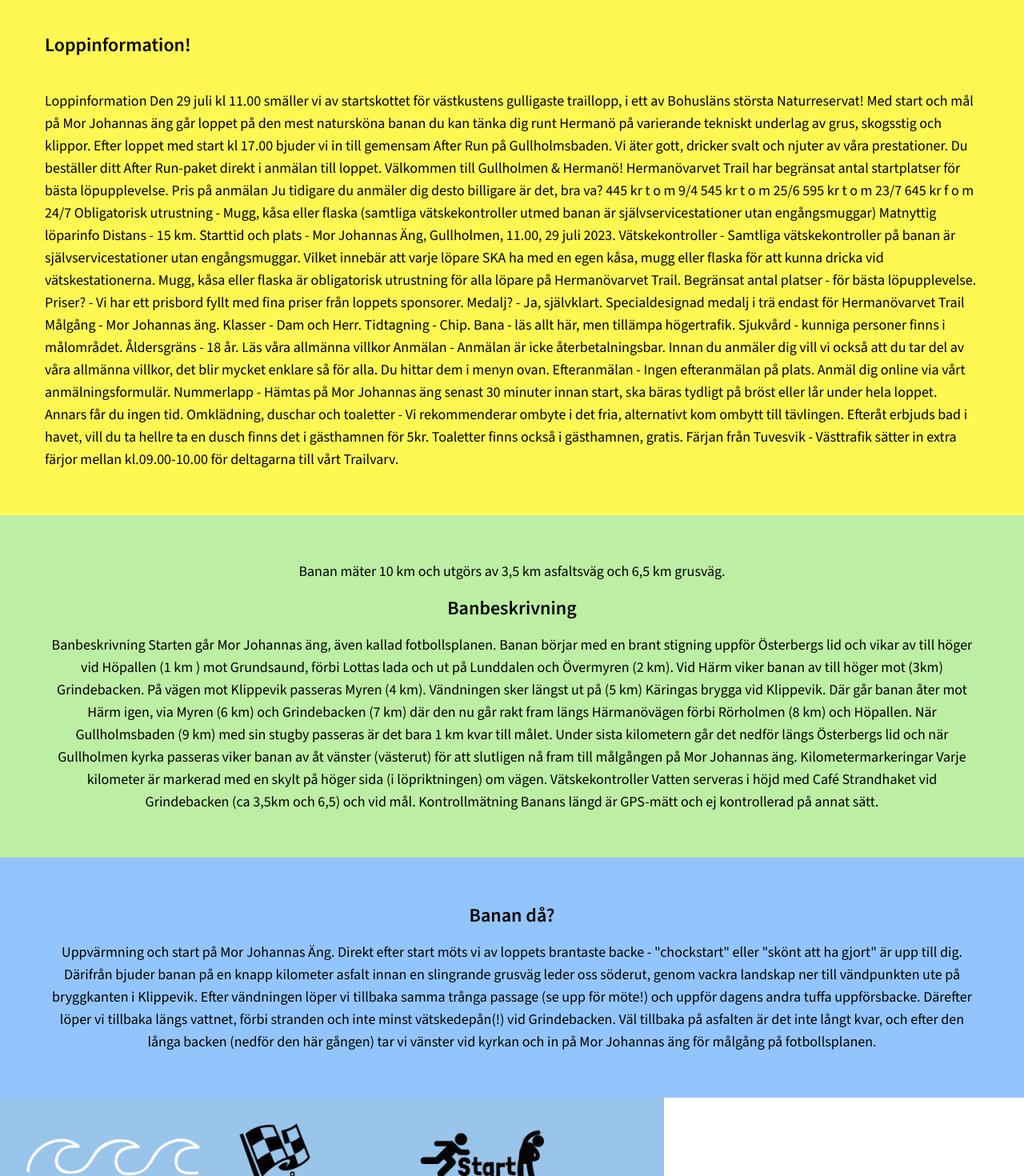
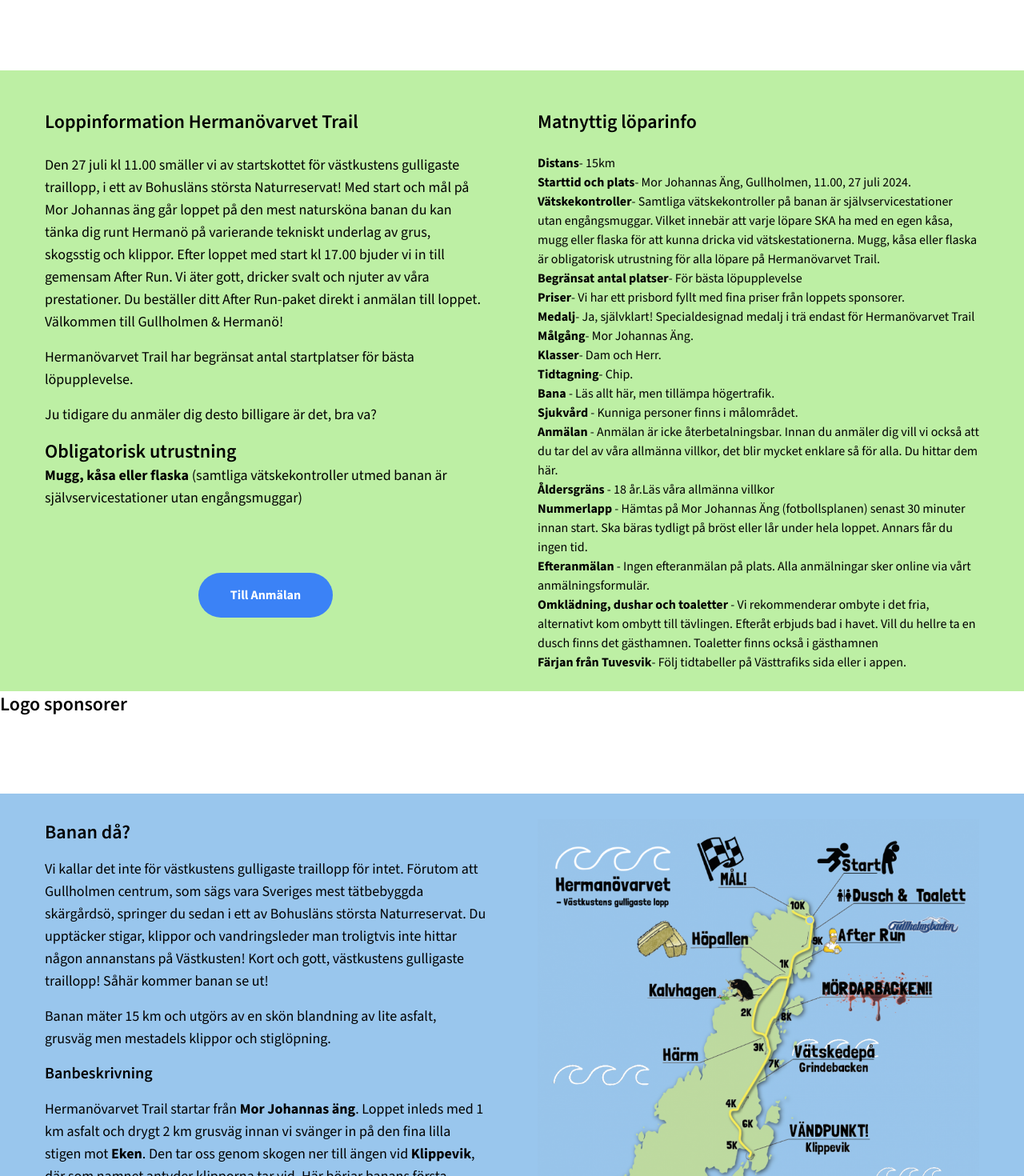
Before and after one commit to viktoramattsson/hermanovarvet, a Next.js app: page /hermanovarvet/hermanoTrail in a window 1280 px wide. Shown: the part 920-2390 px from the top of the page at 80% size. Built offline with nearby package versions, Linux system fonts and the light colour scheme.

Commit message:
major updates

```diff
--- a/src/components/Navbar/Navbar.jsx
+++ b/src/components/Navbar/Navbar.jsx
@@ -48,7 +48,7 @@
                       <Link href="/hermanoTrail">Hermanövarvet Trail</Link>
                     </li>
                     <li className="py-2 px-4 hover:bg-gray-200">
-                      <Link href="/lopp3">Hermanövarvet Barnloppet</Link>
+                      <Link href="/barnLopp">Hermanövarvet Barnloppet</Link>
                     </li>
                   </ul>
                 )}
@@ -154,7 +154,7 @@
                       }}
                       className="pl-3 py-3 hover:bg-gray-200"
                     >
-                      <Link href="/barn">Barnloppet</Link>
+                      <Link href="/barnLopp">Barnloppet</Link>
                     </li>
                   </ul>
                 )}
--- /dev/null
+++ b/src/components/PartnerBanner/partnerBanner.js
@@ -0,0 +1,10 @@
+import React from 'react';
+
+function PartnerBanner() {
+  return (
+    <div className="h-32">
+      <h1>Logo sponsorer</h1>
+    </div>
+  );
+}
+export default PartnerBanner;
--- a/src/pages/_app.js
+++ b/src/pages/_app.js
@@ -1,11 +1,12 @@
 import '@/styles/globals.css';
 import Layout from '@/components/Layout/layout';
 import Head from 'next/head';
-import { Source_Sans_3 } from 'next/font/google';
+import { Source_Sans_3, Londrina_Solid } from 'next/font/google';
 
 const sourceSans = Source_Sans_3({
   subsets: ['latin'],
   weights: [400, 600, 700],
+  // variable: '--font-source-sans',
 });
 
 export default function App({ Component, pageProps }) {
--- a/src/pages/hermanoTrail.jsx
+++ b/src/pages/hermanoTrail.jsx
@@ -3,6 +3,7 @@
 import Link from 'next/link';
 import HV from '../../public/images/hv-05589.jpg';
 import map from '../../public/images/map.png';
+import PartnerBanner from '@/components/PartnerBanner/partnerBanner';
 
 function Hermanovarvet() {
   const raceInfoRef = useRef(null);
@@ -63,99 +64,180 @@
           </Link>
         </div>
       </div>
-
-      <div ref={raceInfoRef} className="bg-hv-yellow py-10 px-14">
-        <h1 className="my-10">Loppinformation!</h1>
-        <p className="mb-4">
-          Loppinformation Den 29 juli kl 11.00 smäller vi av startskottet för
-          västkustens gulligaste traillopp, i ett av Bohusläns största
-          Naturreservat! Med start och mål på Mor Johannas äng går loppet på den
-          mest natursköna banan du kan tänka dig runt Hermanö på varierande
-          tekniskt underlag av grus, skogsstig och klippor. Efter loppet med
-          start kl 17.00 bjuder vi in till gemensam After Run på Gullholmsbaden.
-          Vi äter gott, dricker svalt och njuter av våra prestationer. Du
-          beställer ditt After Run-paket direkt i anmälan till loppet. Välkommen
-          till Gullholmen & Hermanö! Hermanövarvet Trail har begränsat antal
-          startplatser för bästa löpupplevelse. Pris på anmälan Ju tidigare du
-          anmäler dig desto billigare är det, bra va? 445 kr t o m 9/4 545 kr t
-          o m 25/6 595 kr t o m 23/7 645 kr f o m 24/7 Obligatorisk utrustning -
-          Mugg, kåsa eller flaska (samtliga vätskekontroller utmed banan är
-          självservicestationer utan engångsmuggar) Matnyttig löparinfo Distans
-          - 15 km. Starttid och plats - Mor Johannas Äng, Gullholmen, 11.00, 29
-          juli 2023. Vätskekontroller - Samtliga vätskekontroller på banan är
-          självservicestationer utan engångsmuggar. Vilket innebär att varje
-          löpare SKA ha med en egen kåsa, mugg eller flaska för att kunna dricka
-          vid vätskestationerna. Mugg, kåsa eller flaska är obligatorisk
-          utrustning för alla löpare på Hermanövarvet Trail. Begränsat antal
-          platser - för bästa löpupplevelse. Priser? - Vi har ett prisbord fyllt
-          med fina priser från loppets sponsorer. Medalj? - Ja, självklart.
-          Specialdesignad medalj i trä endast för Hermanövarvet Trail Målgång -
-          Mor Johannas äng. Klasser - Dam och Herr. Tidtagning - Chip. Bana -
-          läs allt här, men tillämpa högertrafik. Sjukvård - kunniga personer
-          finns i målområdet. Åldersgräns - 18 år. Läs våra allmänna villkor
-          Anmälan - Anmälan är icke återbetalningsbar. Innan du anmäler dig vill
-          vi också att du tar del av våra allmänna villkor, det blir mycket
-          enklare så för alla. Du hittar dem i menyn ovan. Efteranmälan - Ingen
-          efteranmälan på plats. Anmäl dig online via vårt anmälningsformulär.
-          Nummerlapp - Hämtas på Mor Johannas äng senast 30 minuter innan start,
-          ska bäras tydligt på bröst eller lår under hela loppet. Annars får du
-          ingen tid. Omklädning, duschar och toaletter - Vi rekommenderar ombyte
-          i det fria, alternativt kom ombytt till tävlingen. Efteråt erbjuds bad
-          i havet, vill du ta hellre ta en dusch finns det i gästhamnen för 5kr.
-          Toaletter finns också i gästhamnen, gratis. Färjan från Tuvesvik -
-          Västtrafik sätter in extra färjor mellan kl.09.00-10.00 för deltagarna
-          till vårt Trailvarv.
-        </p>
+      <PartnerBanner />
+      <div className="bg-hv-green flex flex-col lg:flex-row lg:px-6">
+        <div
+          ref={raceInfoRef}
+          className="w-full lg:w-1/2 px-4 lg:px-8 md:px-16 py-6"
+        >
+          <h1 className="my-6">Loppinformation Hermanövarvet Trail</h1>
+          <p className="mb-4">
+            Den 27 juli kl 11.00 smäller vi av startskottet för västkustens
+            gulligaste traillopp, i ett av Bohusläns största Naturreservat! Med
+            start och mål på Mor Johannas äng går loppet på den mest natursköna
+            banan du kan tänka dig runt Hermanö på varierande tekniskt underlag
+            av grus, skogsstig och klippor. Efter loppet med start kl 17.00
+            bjuder vi in till gemensam After Run. Vi äter gott, dricker svalt
+            och njuter av våra prestationer. Du beställer ditt After Run-paket
+            direkt i anmälan till loppet. Välkommen till Gullholmen & Hermanö!
+          </p>
+          <p className="mb-4">
+            Hermanövarvet Trail har begränsat antal startplatser för bästa
+            löpupplevelse.
+          </p>
+          <p className="mb-4">
+            Ju tidigare du anmäler dig desto billigare är det, bra va?
+          </p>
+          <h1>Obligatorisk utrustning</h1>
+          <p>
+            <b>Mugg, kåsa eller flaska</b> (samtliga vätskekontroller utmed
+            banan är självservicestationer utan engångsmuggar)
+          </p>
+          <div className="flex justify-center content-center lg:mt-20 mt-10">
+            <a href="https://raceid.com/sv/races/10548/about">
+              <button className="bg-blue-500 hover:bg-blue-700 text-white font-bold py-4 px-10 rounded-full">
+                Till Anmälan
+              </button>
+            </a>
+          </div>
+        </div>
+        <div className="w-full lg:w-1/2 py-6 px-4 lg:px-8 md:px-16">
+          <h1 className="my-6">Matnyttig löparinfo</h1>
+          <ul>
+            <li>
+              <b>Distans</b>- 15km
+            </li>
+            <li>
+              <b>Starttid och plats</b>- Mor Johannas Äng, Gullholmen, 11.00, 27
+              juli 2024.
+            </li>
+            <li>
+              <b>Vätskekontroller</b>- Samtliga vätskekontroller på banan är
+              självservicestationer utan engångsmuggar. Vilket innebär att varje
+              löpare SKA ha med en egen kåsa, mugg eller flaska för att kunna
+              dricka vid vätskestationerna. Mugg, kåsa eller flaska är
+              obligatorisk utrustning för alla löpare på Hermanövarvet Trail.
+            </li>
+            <li>
+              <b>Begränsat antal platser</b>- För bästa löpupplevelse
+            </li>
+            <li>
+              <b>Priser</b>- Vi har ett prisbord fyllt med fina priser från
+              loppets sponsorer.
+            </li>
+            <li>
+              <b>Medalj</b>- Ja, självklart! Specialdesignad medalj i trä endast
+              för Hermanövarvet Trail
+            </li>
+            <li>
+              <b>Målgång</b>- Mor Johannas Äng.
+            </li>
+            <li>
+              <b>Klasser</b>- Dam och Herr.
+            </li>
+            <li>
+              <b>Tidtagning</b>- Chip.
+            </li>
+            <li>
+              <b>Bana</b> - <a>Läs allt här</a>, men tillämpa högertrafik.
+            </li>
+            <li>
+              <b>Sjukvård</b> - Kunniga personer finns i målområdet.
+            </li>
+            <li>
+              <b>Anmälan</b> - Anmälan är icke återbetalningsbar. Innan du
+              anmäler dig vill vi också att du tar del av våra allmänna villkor,
+              det blir mycket enklare så för alla. Du hittar dem <a>här.</a>
+            </li>
+            <li>
+              <b>Åldersgräns</b> - 18 år.
+              <a>Läs våra allmänna villkor</a>
+            </li>
+            <li>
+              <b>Nummerlapp</b> - Hämtas på Mor Johannas Äng (fotbollsplanen)
+              senast 30 minuter innan start. Ska bäras tydligt på bröst eller
+              lår under hela loppet. Annars får du ingen tid.{' '}
+            </li>
+            <li>
+              <b>Efteranmälan</b> - Ingen efteranmälan på plats. Alla
+              anmälningar sker online via vårt anmälningsformulär.
+            </li>
+            <li>
+              <b>Omklädning, dushar och toaletter</b> - Vi rekommenderar ombyte
+              i det fria, alternativt kom ombytt till tävlingen. Efteråt erbjuds
+              bad i havet. Vill du hellre ta en dusch finns det gästhamnen.
+              Toaletter finns också i gästhamnen
+            </li>
+            <li>
+              <b>Färjan från Tuvesvik</b>- Följ tidtabeller på Västtrafiks sida
+              eller i appen.
+            </li>
+          </ul>
+        </div>
       </div>
-      <div>
-        <div ref={trackRef} className="bg-hv-green py-10 px-14">
-          <p className="flex justify-center text-center my-4">
-            Banan mäter 10 km och utgörs av 3,5 km asfaltsväg och 6,5 km
-            grusväg.
+      <PartnerBanner />
+      <div className="bg-hv-blue flex flex-col lg:flex-row lg:px-6">
+        <div
+          ref={trackRef}
+          className="w-full lg:w-1/2 px-4 lg:px-8 md:px-16 py-8"
+        >
+          <h1>Banan då?</h1>
+          <p className="my-4">
+            Vi kallar det inte för västkustens gulligaste traillopp för intet.
+            Förutom att Gullholmen centrum, som sägs vara Sveriges mest
+            tätbebyggda skärgårdsö, springer du sedan i ett av Bohusläns största
+            Naturreservat. Du upptäcker stigar, klippor och vandringsleder man
+            troligtvis inte hittar någon annanstans på Västkusten! Kort och
+            gott, västkustens gulligaste traillopp! Såhär kommer banan se ut!
           </p>
-          <h1 className="flex justify-center text-center my-4">
-            Banbeskrivning
-          </h1>
-          <p className="flex justify-center text-center my-4">
-            Banbeskrivning Starten går Mor Johannas äng, även kallad
-            fotbollsplanen. Banan börjar med en brant stigning uppför Österbergs
-            lid och vikar av till höger vid Höpallen (1 km ) mot Grundsaund,
-            förbi Lottas lada och ut på Lunddalen och Övermyren (2 km). Vid Härm
-            viker banan av till höger mot (3km) Grindebacken. På vägen mot
-            Klippevik passeras Myren (4 km). Vändningen sker längst ut på (5 km)
-            Käringas brygga vid Klippevik. Där går banan åter mot Härm igen, via
-            Myren (6 km) och Grindebacken (7 km) där den nu går rakt fram längs
-            Härmanövägen förbi Rörholmen (8 km) och Höpallen. När Gullholmsbaden
-            (9 km) med sin stugby passeras är det bara 1 km kvar till målet.
-            Under sista kilometern går det nedför längs Österbergs lid och när
-            Gullholmen kyrka passeras viker banan av åt vänster (västerut) för
-            att slutligen nå fram till målgången på Mor Johannas äng.
-            Kilometermarkeringar Varje kilometer är markerad med en skylt på
-            höger sida (i löpriktningen) om vägen. Vätskekontroller Vatten
-            serveras i höjd med Café Strandhaket vid Grindebacken (ca 3,5km och
-            6,5) och vid mål. Kontrollmätning Banans längd är GPS-mätt och ej
-            kontrollerad på annat sätt.
+          <p className="my-4">
+            Banan mäter 15 km och utgörs av en skön blandning av lite asfalt,
+            grusväg men mestadels klippor och stiglöpning.
           </p>
+          <h2 className="my-4">Banbeskrivning</h2>
+          <p className="my-4">
+            Hermanövarvet Trail startar från <b>Mor Johannas äng</b>. Loppet
+            inleds med 1 km asfalt och drygt 2 km grusväg innan vi svänger in på
+            den fina lilla stigen mot <b>Eken</b>. Den tar oss genom skogen ner
+            till ängen vid <b>Klippevik</b>, där som namnet antyder klipporna
+            tar vid. Här börjar banans första prövning - klipplöpning kombinerat
+            med kuperad terräng. <b>Skålle Röva</b> är banans sydligaste punkt
+            och väl värd en kort paus för att njuta av utsikten, med Käringön
+            söderut och Skottland bortom det öppna havet i väst. På vägen från{' '}
+            <b>Skålle Röva</b> blir berget till klippor och lummig löpning via{' '}
+            <b>Skålldalen</b> vidare mot <b>Stenvik</b>. Sedan vänder vi åter ut
+            mot klipporna och <b>Långekilen</b> (häftig vy!). Efter ett längre
+            parti med hårda klippor är det skönt att korsa Kalvhagens mjuka stig
+            följt av en kortare bit grusväg fram till <b>Grundsund</b>. Här
+            rundar vi strandkanten för att en sista gång ta oss ut på öns
+            klippiga västsida. Längst ut vid <b>Alkebogen</b> (ser vi till
+            Lysekil och tom. till Smögen vid klart väder) går banan österut på
+            fin stig mellan klipporna. Avslutningen kommer plötsligt då vi
+            vänder ner från stigen och ut på <b>Mor Johannes äng</b> och en kort
+            spurtraka in i mål!
+          </p>
+          <h2>Banmarkeringar</h2>
+          <p>
+            Banan är utmärkt med röd färg på stenar och förstärkt med små
+            flaggor och snitselband.
+          </p>
+          <h2>Viktig info om vätskekontroller</h2>
+          <p>
+            Utmed banan finns det ett antal vätskekontroller. Samtliga
+            vätskekontroller är <b>självservicestationer</b>. Det innebär att
+            varje löpare själv springer med egen <b>mugg, kåsa eller flaska</b>{' '}
+            och fyller den vid valfritt antal servicestationer. En egen
+            behållare (flaska, kåsa, mugg) att dricka ur under loppet är
+            obligatorisk utrustning för samtliga löpare.
+          </p>
+          <h2>Kontrollmätning</h2>
+          <p>Banans längd är GPS-mätt och ej kontrollerad på annat sätt.</p>
         </div>
-        <div className="bg-blue-300 py-10 px-14">
-          <h1 className="flex justify-center text-center my-4">Banan då?</h1>
-          <p className="flex justify-center text-center my-4">
-            Uppvärmning och start på Mor Johannas Äng. Direkt efter start möts
-            vi av loppets brantaste backe - &quot;chockstart&quot; eller
-            &quot;skönt att ha gjort&quot; är upp till dig. Därifrån bjuder
-            banan på en knapp kilometer asfalt innan en slingrande grusväg leder
-            oss söderut, genom vackra landskap ner till vändpunkten ute på
-            bryggkanten i Klippevik. Efter vändningen löper vi tillbaka samma
-            trånga passage (se upp för möte!) och uppför dagens andra tuffa
-            uppförsbacke. Därefter löper vi tillbaka längs vattnet, förbi
-            stranden och inte minst vätskedepån(!) vid Grindebacken. Väl
-            tillbaka på asfalten är det inte långt kvar, och efter den långa
-            backen (nedför den här gången) tar vi vänster vid kyrkan och in på
-            Mor Johannas äng för målgång på fotbollsplanen.
-          </p>
+        <div className="w-full lg:w-1/2 py-8 px-4 lg:px-8 md:px-16">
+          <Image src={map} alt="karta" />
         </div>
-        <Image src={map} alt="karta" />
       </div>
+      <PartnerBanner />
     </>
   );
 }
--- a/src/pages/hermanovarvet.jsx
+++ b/src/pages/hermanovarvet.jsx
@@ -3,6 +3,7 @@
 import Link from 'next/link';
 import HV from '../../public/images/hv-05589.jpg';
 import map from '../../public/images/map.png';
+import PartnerBanner from '@/components/PartnerBanner/partnerBanner';
 
 function Hermanovarvet() {
   const raceInfoRef = useRef(null);
@@ -61,6 +62,7 @@
           </Link>
         </div>
       </div>
+      <PartnerBanner />
       <div className="bg-hv-green flex flex-col lg:flex-row lg:px-6">
         <div
           ref={raceInfoRef}
@@ -118,7 +120,7 @@
               <b>Bana</b> - <a>Läs allt här</a>, men tillämpa högertrafik.
             </li>
             <li>
-              <b>Sjukvård</b> - Kunniga personer finns i målorådet.
+              <b>Sjukvård</b> - Kunniga personer finns i målområdet.
             </li>
             <li>
               <b>Anmälan</b> - Anmälan är icke återbetalningsbar. Innan du
@@ -148,7 +150,7 @@
           </ul>
         </div>
       </div>
-
+      <PartnerBanner />
       <div className="bg-hv-blue flex flex-col lg:flex-row lg:px-6">
         <div
           ref={trackRef}
@@ -192,6 +194,7 @@
           <Image src={map} alt="karta" />
         </div>
       </div>
+      <PartnerBanner />
     </>
   );
 }
--- a/tailwind.config.js
+++ b/tailwind.config.js
@@ -10,9 +10,12 @@
   ],
   theme: {
     extend: {
+      fontFamily: {
+        sans: ['var(--font-source-sans)'],
+        londrina: ['var(--font-londrina-sans)'],
+      },
       colors: {
-        'hv-green': '#BCEEA3',
-
+        'hv-green': '#bdefa4',
         'hv-yellow': '#FFF852',
         'hv-blue': '#99c6ed',
       },
```
Also changed, not shown: src/pages/barnLopp.js (added, +32 -0 lines).
